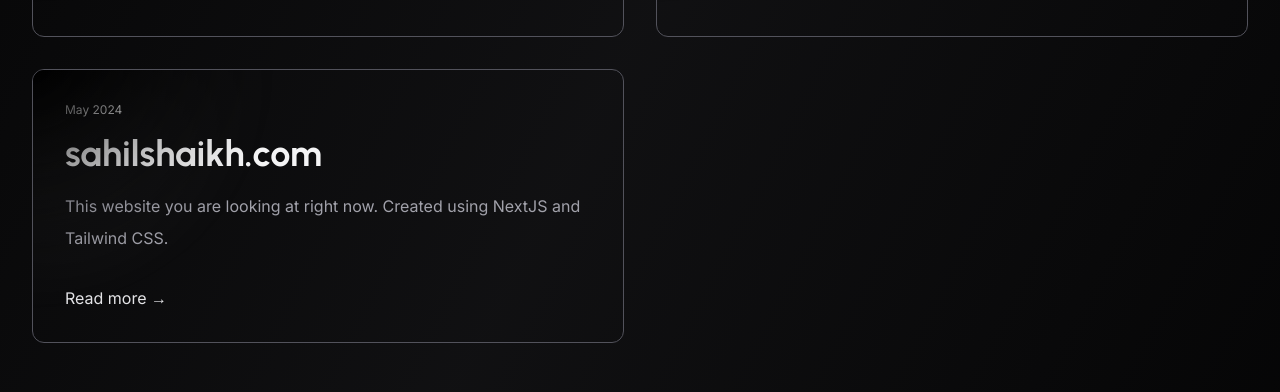
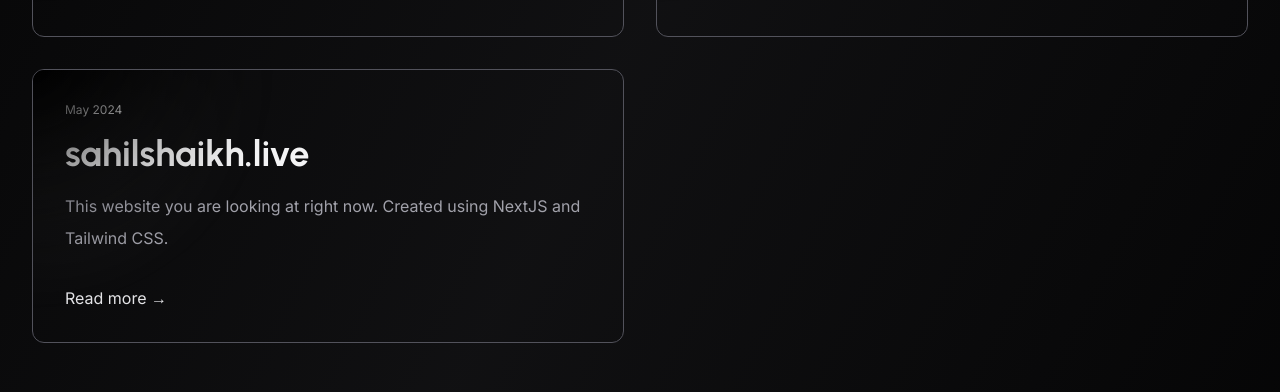
Before and after one commit to sahil7886/personal_website, a Next.js app: page / in a window 1280 px wide. Shown: the part 1224-1616 px from the top of the page. Built offline with nearby package versions, Linux system fonts and the light colour scheme.

Commit message:
minor bugs

```diff
--- a/src/app/page.tsx
+++ b/src/app/page.tsx
@@ -66,7 +66,7 @@
           <div className="w-full h-px bg-zinc-800" />
           <div className="grid grid-cols-1 gap-8 mx-auto lg:grid-cols-2 ">
             <Card>
-              <Link href={`/`}>
+              {/* <Link href={``}> */}
                 <article className="relative w-full h-full p-4 md:p-8">
                   <div className="flex items-center justify-between gap-2">
                   <div className="text-xs text-zinc-100">
@@ -89,10 +89,10 @@
                     </p>
                   </div>
                 </article>
-              </Link>
+              {/* </Link> */}
             </Card>
             <Card>
-              <Link href={`/`}>
+              {/* <Link href={`/`}> */}
                 <article className="relative w-full h-full p-4 md:p-8">
                   <div className="flex items-center justify-between gap-2">
                   <div className="text-xs text-zinc-100">
@@ -114,10 +114,10 @@
                     </p>
                   </div>
                 </article>
-              </Link>
+              {/* </Link> */}
             </Card>
             <Card>
-              <Link href={`/`}>
+              {/* <Link href={`/`}> */}
                 <article className="relative w-full h-full p-4 md:p-8">
                   <div className="flex items-center justify-between gap-2">
                   <div className="text-xs text-zinc-100">
@@ -128,7 +128,7 @@
                   </div>
 
                   <h2 className="mt-4 text-3xl font-bold text-zinc-100 group-hover:text-white sm:text-4xl font-display">
-                    sahilshaikh.com
+                    sahilshaikh.live
                   </h2>
                   <p className="mt-4 mb-14 leading-8 duration-150 text-zinc-400 group-hover:text-zinc-300">
                     This website you are looking at right now. Created using NextJS and Tailwind CSS.
@@ -139,7 +139,7 @@
                     </p>
                   </div>
                 </article>
-              </Link>
+              {/* </Link> */}
             </Card>
           </div>
         </div>
```
